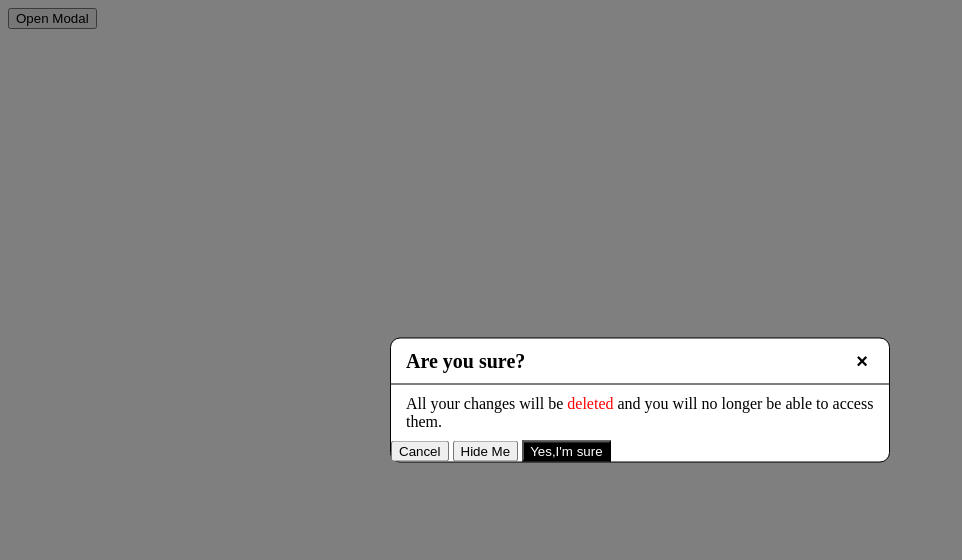
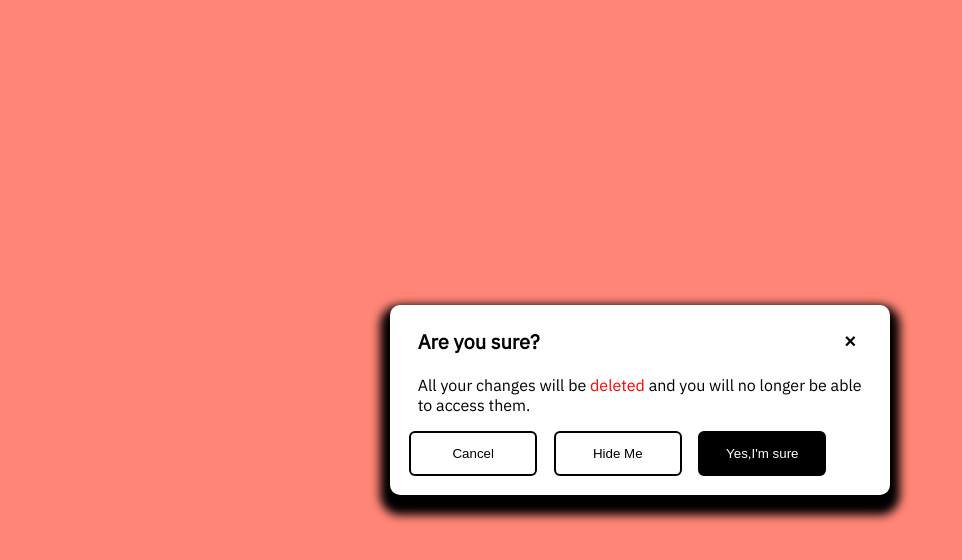
Before and after one commit to DEEPAKRAJ2002/Modal-creation, a plain HTML site: page modal/modal.html in a window 1280 px wide. Both pictures are taken after a click on the button "Open Modal". Shown: the whole page, without its empty margins (0-962 px from the left). Drawn offline with Linux system fonts and the light colour scheme.

Commit message:
Update style.css

```diff
--- a/modal/style.css
+++ b/modal/style.css
@@ -8,12 +8,15 @@
   left: 50%;
   transform: translate(-50%, -50%) scale(0);
   transition: 200ms ease-in-out;
-  border: 1px solid black;
+
   border-radius: 10px;
   z-index: 10;
   background-color: white;
   width: 500px;
   max-width: 80%;
+padding: 1vw;
+    font-family: IBM Plex Sans;
+    box-shadow: 0px 10px 10px 10px;
 }
 
 .modal.active {
@@ -25,7 +28,6 @@
   display: flex;
   justify-content: space-between;
   align-items: center;
-  border-bottom: 1px solid black;
 }
 
 .modal-header .title {
@@ -54,11 +56,21 @@
   left: 0;
   right: 0;
   bottom: 0;
-  background-color: rgba(0, 0, 0, .5);
+  background-color:  rgba(255,133,119,1);
   pointer-events: none;
 }
 
 #overlay.active {
   opacity: 1;
+    background-color: red
   pointer-events: all;
 }
+button.bdy{
+    margin: 0.5vw;
+    padding: 1vw;
+    width: 10vw;
+    background-color: white;
+    border: 2px solid black;
+    border-radius: 6px;
+
+}
```
